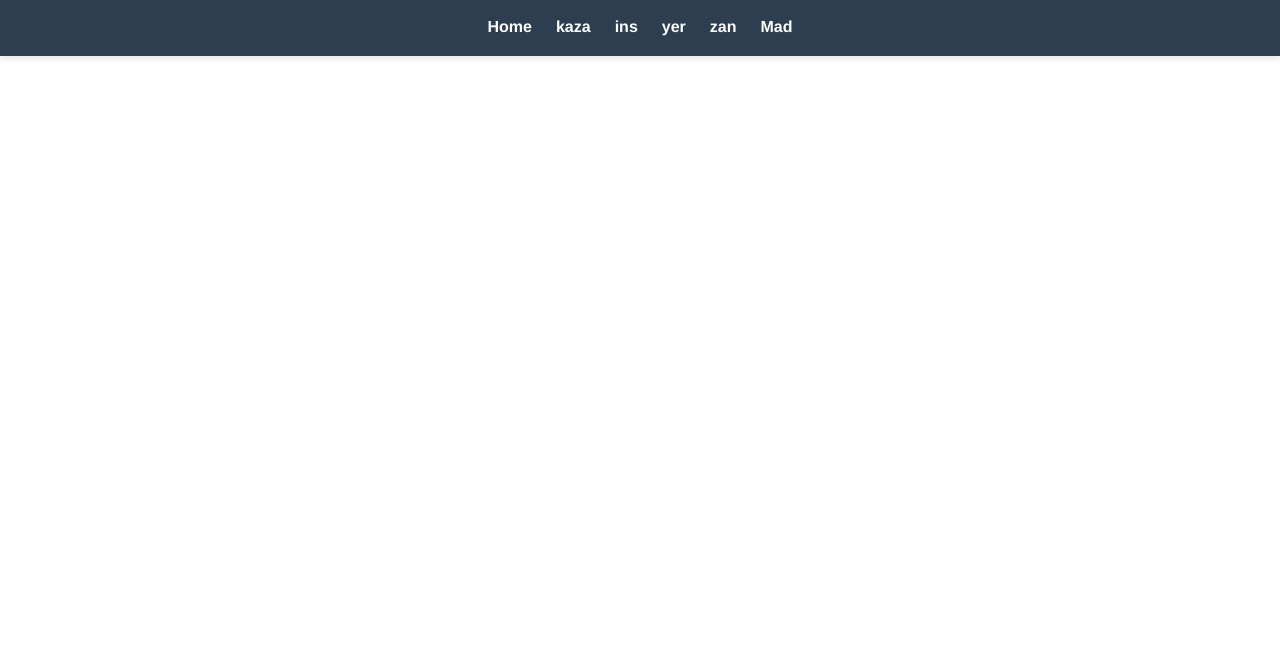
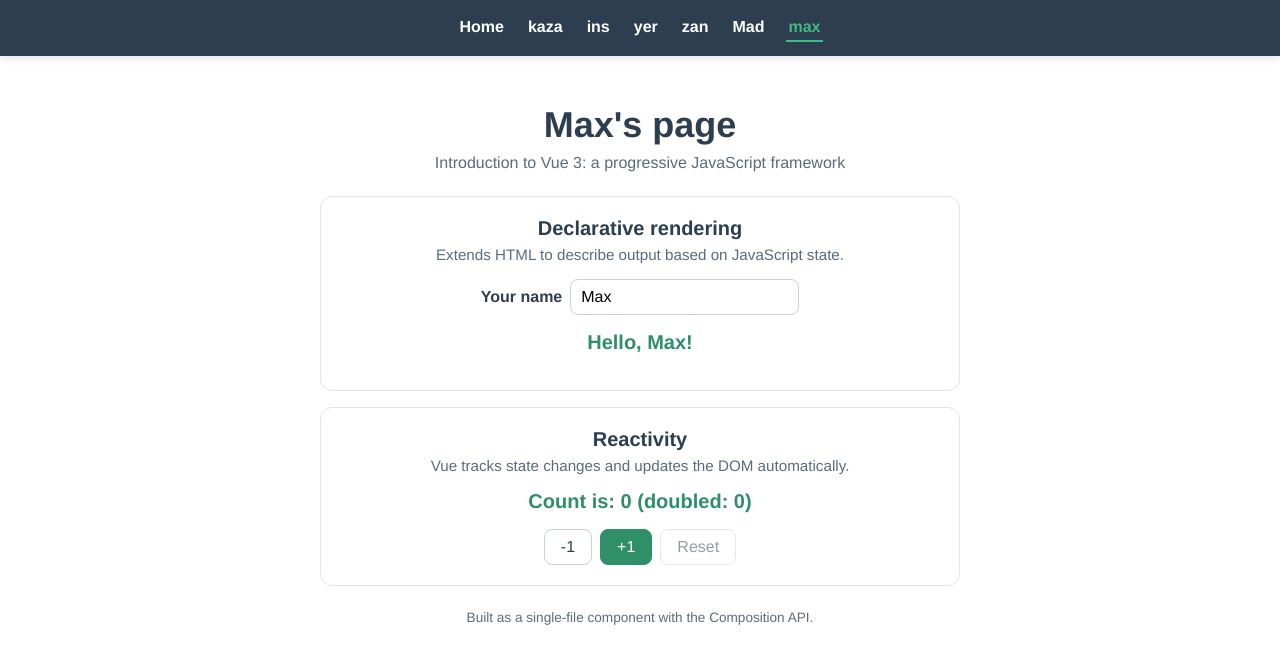
Before and after one commit to activikid-ai/vuesample, a Vue app: page /max in a window 1280 px wide. Shown: the top 664 px of the page. Built offline with nearby package versions, Linux system fonts and the light colour scheme.

Commit message:
Add Max page with route and nav tab
Single-file component using the Composition API, covering the Vue 3
intro deck: declarative rendering with v-model and computed, and
reactivity with a counter.

```diff
--- a/src/App.vue
+++ b/src/App.vue
@@ -8,6 +8,7 @@
         <router-link to="/yer">yer</router-link>
         <router-link to="/zan">zan</router-link>
         <router-link to="/mad">Mad</router-link>
+        <router-link to="/max">max</router-link>
       </nav>
     </header>
     <main class="page">
--- a/src/router/index.js
+++ b/src/router/index.js
@@ -5,6 +5,7 @@ import InsView from '../views/InsView.vue'
 import YerView from '../views/YerView.vue'
 import ZanView from '../views/ZanView.vue'
 import MadView from '../views/MadView.vue'
+import MaxView from '../views/MaxView.vue'
 
 const routes = [
   {
@@ -37,6 +38,11 @@ const routes = [
     name: 'mad',
     component: MadView,
   },
+  {
+    path: '/max',
+    name: 'max',
+    component: MaxView,
+  },
 ]
 
 const router = createRouter({
--- /dev/null
+++ b/src/views/MaxView.vue
@@ -0,0 +1,165 @@
+<script setup>
+import { computed, onMounted, ref } from 'vue'
+
+// Declarative rendering: the greeting is described in the template from this state
+const name = ref('Max')
+const greeting = computed(() => {
+  const trimmed = name.value.trim()
+  return trimmed ? `Hello, ${trimmed}!` : 'Hello! Type your name above.'
+})
+
+// Reactivity: changing count updates everything that depends on it
+const count = ref(0)
+const doubled = computed(() => count.value * 2)
+
+function increment() {
+  count.value++
+}
+
+function decrement() {
+  count.value--
+}
+
+function reset() {
+  count.value = 0
+}
+
+onMounted(() => {
+  console.log(`The initial count is ${count.value}.`)
+})
+</script>
+
+<template>
+  <div class="student-page">
+    <header class="intro">
+      <h1>Max's page</h1>
+      <p class="subtitle">Introduction to Vue 3: a progressive JavaScript framework</p>
+    </header>
+
+    <section class="card">
+      <h2>Declarative rendering</h2>
+      <p class="hint">Extends HTML to describe output based on JavaScript state.</p>
+      <label class="field">
+        Your name
+        <input v-model="name" type="text" autocomplete="off" />
+      </label>
+      <p class="result" aria-live="polite">{{ greeting }}</p>
+    </section>
+
+    <section class="card">
+      <h2>Reactivity</h2>
+      <p class="hint">Vue tracks state changes and updates the DOM automatically.</p>
+      <p class="result" aria-live="polite">Count is: {{ count }} (doubled: {{ doubled }})</p>
+      <div class="buttons">
+        <button type="button" @click="decrement">-1</button>
+        <button type="button" class="primary" @click="increment">+1</button>
+        <button type="button" :disabled="count === 0" @click="reset">Reset</button>
+      </div>
+    </section>
+
+    <p class="footnote">Built as a single-file component with the Composition API.</p>
+  </div>
+</template>
+
+<style scoped>
+.student-page {
+  max-width: 640px;
+  margin: 0 auto;
+  padding: 24px 8px 40px;
+  text-align: center;
+}
+
+h1 {
+  margin: 0;
+  font-size: 2.25rem;
+}
+
+h2 {
+  margin: 0 0 6px;
+  font-size: 1.25rem;
+}
+
+.subtitle {
+  margin: 8px 0 24px;
+  color: #5b6b7b;
+}
+
+.card {
+  margin-bottom: 16px;
+  padding: 20px;
+  border: 1px solid #e1e6ec;
+  border-radius: 12px;
+  background: #fff;
+}
+
+.hint {
+  margin: 0 0 16px;
+  color: #5b6b7b;
+  font-size: 0.95rem;
+}
+
+.field {
+  display: inline-flex;
+  align-items: center;
+  flex-wrap: wrap;
+  justify-content: center;
+  gap: 8px;
+  font-weight: 600;
+}
+
+.field input {
+  padding: 8px 10px;
+  border: 1px solid #c8d1da;
+  border-radius: 8px;
+  font: inherit;
+  font-weight: 400;
+}
+
+.result {
+  margin: 16px 0;
+  color: #2f8f68;
+  font-size: 1.25rem;
+  font-weight: 700;
+}
+
+.buttons {
+  display: flex;
+  justify-content: center;
+  gap: 8px;
+}
+
+button {
+  padding: 8px 16px;
+  border: 1px solid #c8d1da;
+  border-radius: 8px;
+  background: #fff;
+  color: inherit;
+  font: inherit;
+  cursor: pointer;
+}
+
+button:hover:not(:disabled) {
+  background: #f1f4f7;
+}
+
+button:disabled {
+  cursor: default;
+  opacity: 0.5;
+}
+
+button.primary {
+  border-color: #2f8f68;
+  background: #2f8f68;
+  color: #fff;
+}
+
+button.primary:hover {
+  background: #27775a;
+}
+
+.footnote {
+  margin: 24px 0 0;
+  color: #5b6b7b;
+  font-size: 0.85rem;
+}
+</style>
```
